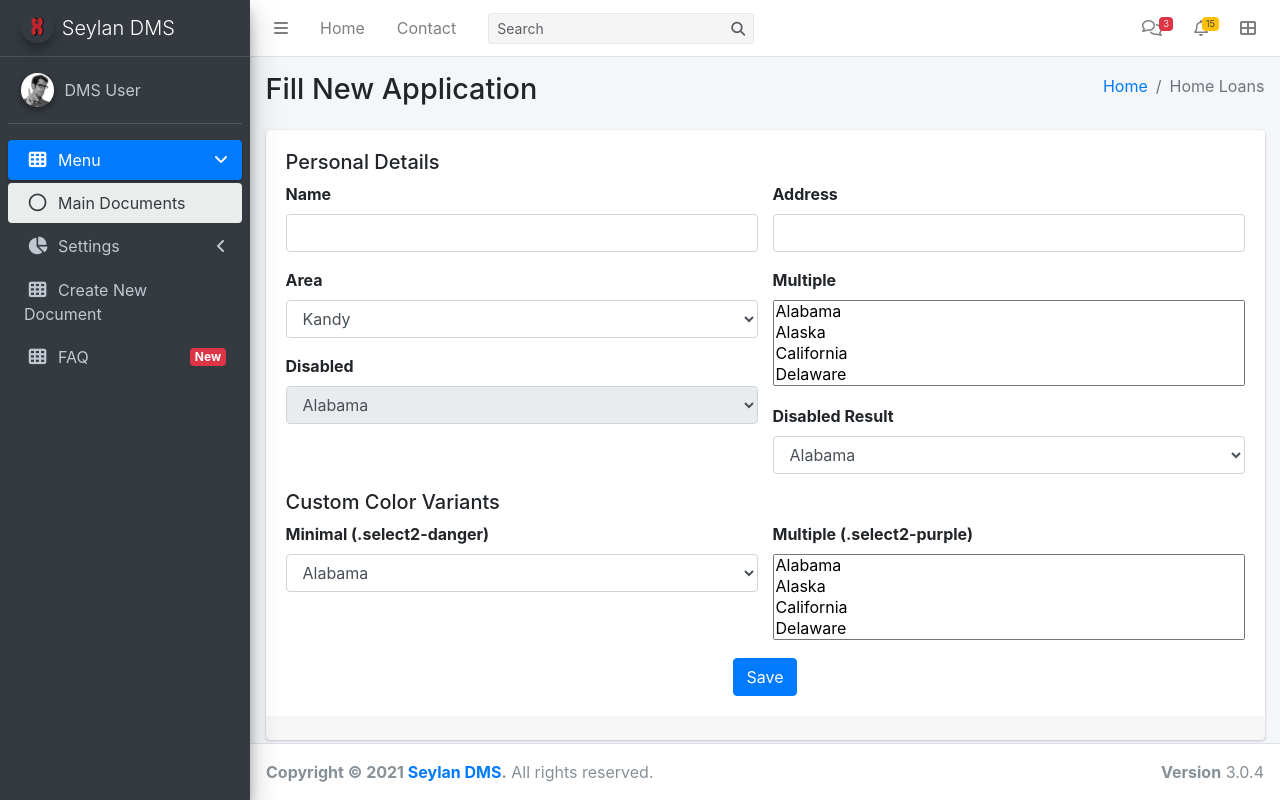
After one commit to cheythi/dms, a CodeIgniter app: page /dms/MainController/fill_loan in a window 1280 px wide. The commit adds this page. Run offline with CodeIgniter, Linux system fonts and the light colour scheme; some libraries are stand-ins or nearby versions.

Commit message:
home loan module

```diff
--- a/application/controllers/MainController.php
+++ b/application/controllers/MainController.php
@@ -145,4 +145,40 @@ class MainController extends CI_Controller {
 		$this->load->view('templates/footer');
 	}
 
+	public function fill_loan()
+	{
+		$this->load->view('templates/header');
+		$this->load->view('templates/upperbar');
+		$this->load->view('templates/sidebar');
+		$this->load->view('home_loan/fill_loan');
+		$this->load->view('templates/footer');
+	}
+
+	public function current_applications()
+	{
+		$this->load->view('templates/header');
+		$this->load->view('templates/upperbar');
+		$this->load->view('templates/sidebar');
+		$this->load->view('home_loan/current_applications');
+		$this->load->view('templates/footer');
+	}
+
+	public function pending_applications()
+	{
+		$this->load->view('templates/header');
+		$this->load->view('templates/upperbar');
+		$this->load->view('templates/sidebar');
+		$this->load->view('home_loan/pending_applications');
+		$this->load->view('templates/footer');
+	}
+
+	public function approved_applications()
+	{
+		$this->load->view('templates/header');
+		$this->load->view('templates/upperbar');
+		$this->load->view('templates/sidebar');
+		$this->load->view('home_loan/approved_applications');
+		$this->load->view('templates/footer');
+	}
+
 }
--- /dev/null
+++ b/application/views/home_loan/fill_loan.php
@@ -0,0 +1,162 @@
+<div class="content-wrapper">
+    <!-- Content Header (Page header) -->
+    <section class="content-header">
+      <div class="container-fluid">
+        <div class="row mb-2">
+          <div class="col-sm-6">
+            <h1>Fill New Application</h1>
+          </div>
+          <div class="col-sm-6">
+            <ol class="breadcrumb float-sm-right">
+              <li class="breadcrumb-item"><a href="<?php echo base_url(); ?>">Home</a></li>
+              <li class="breadcrumb-item active">Home Loans</li>
+            </ol>
+          </div>
+        </div>
+      </div><!-- /.container-fluid -->
+    </section>
+
+    <!-- Main content -->
+    <section class="content">
+      <div class="container-fluid">
+        <!-- SELECT2 EXAMPLE -->
+        <div class="card card-default">
+
+          <!-- /.card-header -->
+          <div class="card-body">
+
+          <h5>Personal Details</h5>
+          <div class="row">
+              <div class="col-md-6">
+                  <div class="form-group">
+                    <label>Name</label>
+                    <input type="text" class="form-control">
+                  </div>
+              </div>
+              <div class="col-md-6">
+                  <div class="form-group">
+                    <label>Address</label>
+                    <input type="text" class="form-control">
+                  </div>
+              </div>
+          </div>
+
+          <div class="row">
+              <div class="col-md-6">
+                <div class="form-group">
+                  <label>Area</label>
+                  <select class="form-control select2" style="width: 100%;">
+                    <option>Kandy</option>
+                    <option>Colombo</option>
+                    <option>Baththaramulla</option>
+                    <option>Nugegoda</option>
+                    <option>Malabe</option>
+                    <option>Kottawa</option>
+                  </select>
+                </div>
+                <!-- /.form-group -->
+                <div class="form-group">
+                  <label>Disabled</label>
+                  <select class="form-control select2" disabled="disabled" style="width: 100%;">
+                    <option selected="selected">Alabama</option>
+                    <option>Alaska</option>
+                    <option>California</option>
+                    <option>Delaware</option>
+                    <option>Tennessee</option>
+                    <option>Texas</option>
+                    <option>Washington</option>
+                  </select>
+                </div>
+                <!-- /.form-group -->
+              </div>
+              <!-- /.col -->
+              <div class="col-md-6">
+                <div class="form-group">
+                  <label>Multiple</label>
+                  <select class="select2" multiple="multiple" data-placeholder="Select a State" style="width: 100%;">
+                    <option>Alabama</option>
+                    <option>Alaska</option>
+                    <option>California</option>
+                    <option>Delaware</option>
+                    <option>Tennessee</option>
+                    <option>Texas</option>
+                    <option>Washington</option>
+                  </select>
+                </div>
+                <!-- /.form-group -->
+                <div class="form-group">
+                  <label>Disabled Result</label>
+                  <select class="form-control select2" style="width: 100%;">
+                    <option selected="selected">Alabama</option>
+                    <option>Alaska</option>
+                    <option disabled="disabled">California (disabled)</option>
+                    <option>Delaware</option>
+                    <option>Tennessee</option>
+                    <option>Texas</option>
+                    <option>Washington</option>
+                  </select>
+                </div>
+                <!-- /.form-group -->
+              </div>
+              <!-- /.col -->
+            </div>
+
+            <h5>Custom Color Variants</h5>
+            <div class="row">
+              <div class="col-12 col-sm-6">
+                <div class="form-group">
+                  <label>Minimal (.select2-danger)</label>
+                  <select class="form-control select2 select2-danger" data-dropdown-css-class="select2-danger" style="width: 100%;">
+                    <option selected="selected">Alabama</option>
+                    <option>Alaska</option>
+                    <option>California</option>
+                    <option>Delaware</option>
+                    <option>Tennessee</option>
+                    <option>Texas</option>
+                    <option>Washington</option>
+                  </select>
+                </div>
+                <!-- /.form-group -->
+              </div>
+              <!-- /.col -->
+              <div class="col-12 col-sm-6">
+                <div class="form-group">
+                  <label>Multiple (.select2-purple)</label>
+                  <div class="select2-purple">
+                    <select class="select2" multiple="multiple" data-placeholder="Select a State" data-dropdown-css-class="select2-purple" style="width: 100%;">
+                      <option>Alabama</option>
+                      <option>Alaska</option>
+                      <option>California</option>
+                      <option>Delaware</option>
+                      <option>Tennessee</option>
+                      <option>Texas</option>
+                      <option>Washington</option>
+                    </select>
+                  </div>
+                </div>
+                <!-- /.form-group -->
+              </div>
+              <!-- /.col -->
+            </div>
+
+            <div class="row">
+                <div class="col-md-12 text-center">
+                <a href="<?php echo base_url();?>MainController/home_loans">
+                    <div class="btn btn-primary">Save</div>
+                    </div>
+                </a>
+            </div>
+
+          </div>
+          <!-- /.card-body -->
+          <div class="card-footer">
+
+          </div>
+        </div>
+        <!-- /.card -->
+
+      </div>
+      <!-- /.container-fluid -->
+    </section>
+    <!-- /.content -->
+  </div>
--- a/application/views/templates/footer.php
+++ b/application/views/templates/footer.php
@@ -1,5 +1,5 @@
 <footer class="main-footer">
-    <strong>Copyright &copy; 2014-2019 <a href="<?php echo base_url(); ?>/assets/http://adminlte.io">AdminLTE.io</a>.</strong>
+    <strong>Copyright &copy; 2021 <a href="<?php echo base_url(); ?>#">Seylan DMS</a>.</strong>
     All rights reserved.
     <div class="float-right d-none d-sm-inline-block">
       <b>Version</b> 3.0.4
@@ -48,5 +48,7 @@
 <script src="<?php echo base_url(); ?>/assets/dist/js/pages/dashboard.js"></script>
 <!-- AdminLTE for demo purposes -->
 <script src="<?php echo base_url(); ?>/assets/dist/js/demo.js"></script>
+
+<script src="https://kit.fontawesome.com/69ff2b1da3.js" crossorigin="anonymous"></script>
 </body>
 </html>
```
Also changed, not shown: application/views/home_loan/approved_applications.php (added, +74 -0 lines), application/views/home_loan/current_applications.php (added, +72 -0 lines), application/views/home_loan/main.php (+22 -30 lines), application/views/home_loan/pending_applications.php (added, +80 -0 lines).
